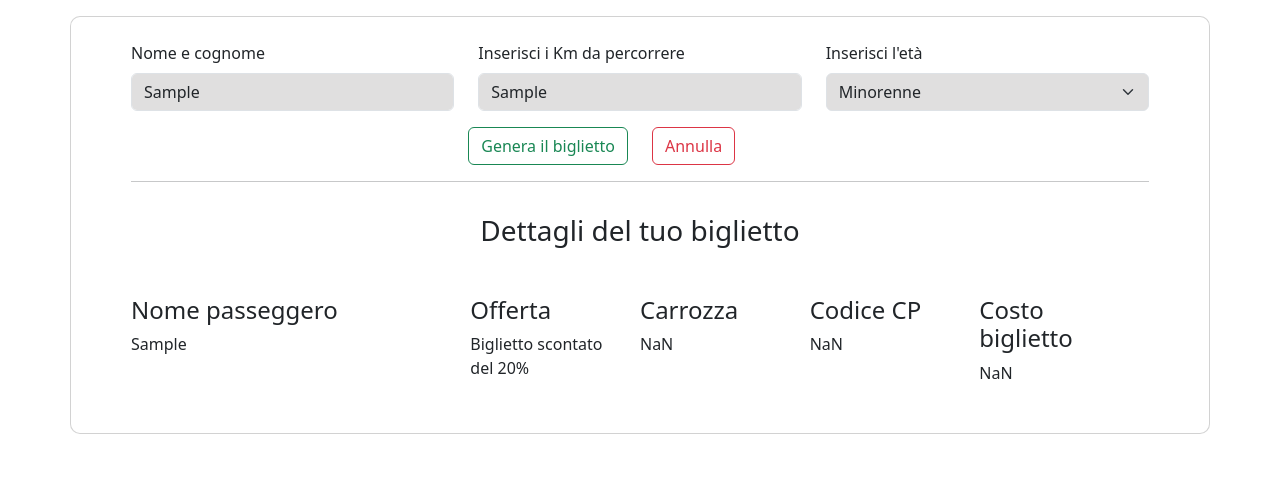
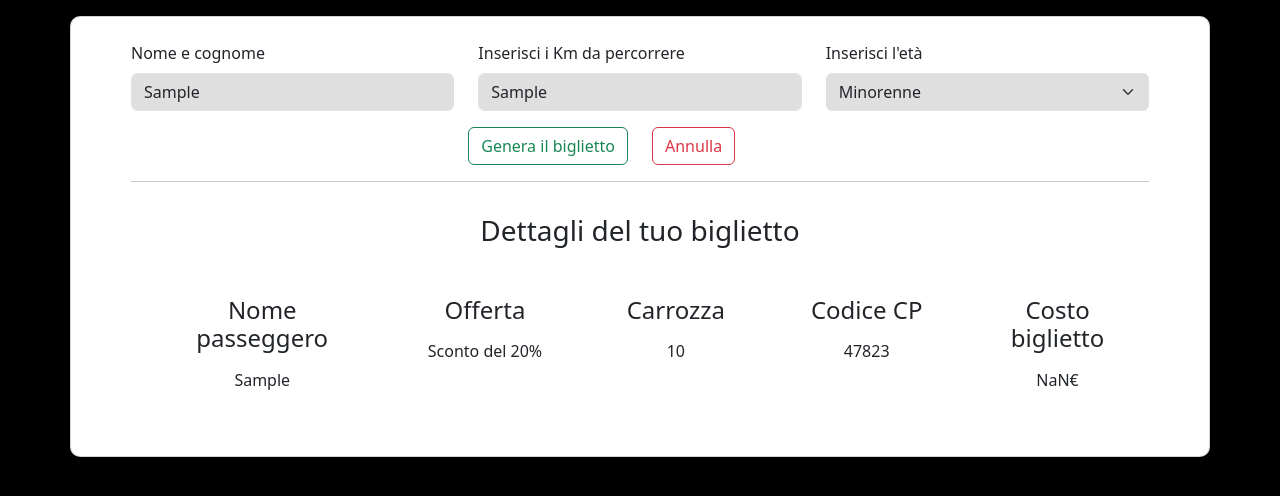
Before and after one commit to FrancescoPalazzo97/js-biglietto-treno-form, a plain HTML site: page index.html in a window 1280 px wide. Both pictures are taken after typing "Sample", "Sample" into the empty fields and a click on the button "Genera il biglietto". Drawn offline with nearby package versions, Linux system fonts and the light colour scheme.

Commit message:
[UPD] Card biglietto terminata

```diff
--- a/css/style.css
+++ b/css/style.css
@@ -4,6 +4,19 @@
     margin: 0;
     padding: 0;
     box-sizing: border-box;
+}
+
+body {
+    background-color: black;
+}
+
+ul {
+    list-style-type: none;
+    text-align: center;
+}
+
+ul li:last-child {
+    margin-top: 15px;
 }
 
 /* UTILITY */
@@ -15,6 +28,14 @@
 .form-control,
 .form-select {
     background-color: #e0dfdf;
+}
+
+.d-block {
+    display: block;
+}
+
+.d-none {
+    display: none;
 }
 
 /* FLEX */
@@ -38,3 +59,7 @@
 .card {
     border-radius: 10px;
 }
+
+.abc>span {
+    padding: 20px;
+}
--- a/index.html
+++ b/index.html
@@ -15,11 +15,11 @@
                     <div class="row row-cols-3">
                         <div class="col">
                             <label for="name" class="form-label">Nome e cognome</label>
-                            <input type="text" id="name-field" class="form-control">
+                            <input type="text" id="name-field" class="form-control" required>
                         </div>
                         <div class="col">
                             <label for="km" class="form-label">Inserisci i Km da percorrere</label>
-                            <input type="text" id="km" class="form-control">
+                            <input type="text" id="km" class="form-control" required>
                         </div>
                         <div class="col">
                             <label for="age" class="form-label">Inserisci l'età</label>
@@ -32,56 +32,72 @@
                     </div>
                     <div class="row row-cols-2 mt-3">
                         <div class="col d-flex j-end">
-                            <button class="btn btn-outline-success">Genera il biglietto</button>
+                            <button class="btn btn-outline-success" id="conferma">Genera il biglietto</button>
                         </div>
                         <div class="col d-flex">
-                            <button class="btn btn-outline-danger">Annulla</button>
+                            <button class="btn btn-outline-danger" id="annulla">Annulla</button>
                         </div>
                     </div>
                 </form>
             </div>
-            <div class="col">
+            <div class="col d-none" id="result">
                 <hr class="mt-3">
                 <div class="row">
                     <div class="col-12 my-3">
                         <h3 class="text-center">Dettagli del tuo biglietto</h2>
                     </div>
                     <div class="row my-4">
-                    <div class="col-4">
-                        <h4>Nome passeggero</h4>
-                        <span id="user-name"></span>
+                    <div class="col-3">
+                        <ul>
+                            <li>
+                                <h4>Nome passeggero</h4>
+                            </li>
+                            <li>
+                                <span id="user-name"></span>
+                            </li>
+                        </ul>
                     </div>
-                        <div class="col-8">
+                        <div class="col-9">
                             <div class="row row-cols-4">
                                 <div class="col">
-                                    <div>
-                                        <h4>Offerta</h4>
-                                    </div>
-                                    <div>
-                                        <span id="ticket-discount"></span>
-                                    </div>
+                                    <ul>
+                                        <li>
+                                            <h4>Offerta</h4>
+                                        </li>
+                                        <li>
+                                            <span id="ticket-discount"></span>
+                                        </li>
+                                    </ul>
                                 </div>
-                                <div class="col">
-                                    <div>
-                                        <h4>Carrozza</h4>
-                                    </div>
-                                    <div>
-                                        <span id="train-car"></span>
-                                    </div>
+                                <div class="col text-center">
+                                    <ul>
+                                        <li>
+                                            <h4>Carrozza</h4>
+                                        </li>
+                                        <li>
+                                            <span id="train-car"></span>
+                                        </li>
+                                    </ul>
                                 </div>
-                                <div class="col">
-                                    <div>
-                                        <h4>Codice CP</h4>
-                                    </div>
-                                    <div id="cp-code"></div>
+                                <div class="col text-center">
+                                    <ul>
+                                        <li>
+                                            <h4>Codice CP</h4>
+                                        </li>
+                                        <li>
+                                            <span id="cp-code"></span>
+                                        </li>
+                                    </ul>
                                 </div>
-                                <div class="col">
-                                    <div>
-                                        <h4>Costo biglietto</h4>
-                                    </div>
-                                    <div>
-                                        <span id="ticket-price"></span>
-                                    </div>
+                                <div class="col text-center">
+                                    <ul>
+                                        <li>
+                                            <h4>Costo biglietto</h4>
+                                        </li>
+                                        <li>
+                                            <span id="ticket-price"></span>
+                                        </li>
+                                    </ul>
                                 </div>
                             </div>
                         </div>
--- a/js/script.js
+++ b/js/script.js
@@ -1,7 +1,9 @@
 let nameField = document.getElementById('name-field'); // Definisco la variabile nameField che conterrà il nome che l'utente inserisce
 let kmValue = document.getElementById('km'); // Definisco la variabile kmToTravel che conterrà i km che l'utente deve percorrere
 let age = document.getElementById('age'); // Definisco la variabile age che conterrà la scelta effettuata dall'utente
-let btn = document.querySelector('button') // Recupero il tag button e lo metto dentro la variabile btn
+let btnSuccess = document.getElementById('conferma') // Recupero il tag button e lo metto dentro la variabile btn
+
+let results = document.getElementById('result');
 
 let userName = document.getElementById('user-name');
 let ticketDiscount = document.getElementById('ticket-discount');
@@ -16,9 +18,9 @@ const discontSenior = 0.6; // Definisco le varibili per il prezzo al km e per le
 
 let paragraph = document.querySelector('p')
 
-btn.addEventListener('click', function(event){ // Creo l'evento al click del button e ne definisco la funzione
+btnSuccess.addEventListener('click', function(event){ // Creo l'evento al click del button e ne definisco la funzione
     event.preventDefault()
-    let kmToTravel = parseInt(kmValue.value) // Prendo il valore contenuto in kmValue e lo assegno alla variabile kmToTravel passandolo come valore numerico
+    let kmToTravel = parseInt(kmValue.value.trim()) // Prendo il valore contenuto in kmValue e lo assegno alla variabile kmToTravel passandolo come valore numerico
     console.log(nameField.value);
     console.log(kmToTravel);
     console.log(age.value);
@@ -26,22 +28,24 @@ btn.addEventListener('click', function(event){ // Creo l'evento al click del but
     let string
     let price = kmToTravel * priceToKm; // Prezzo finale senza scontische
 
-    userName.innerHTML = nameField.value;
-    trainCar.innerHTML = Math.floor(Math.random * 10 + 1);
-    cpCode.innerHTML = Math.floor(Math.random * 100000 + 1);
+    results.className = results.className.replace(`d-none`, `d-block`)
+
+    userName.innerHTML = nameField.value.trim();
+    trainCar.innerHTML = Math.floor(Math.random() * 10 + 1);
+    cpCode.innerHTML = Math.floor(Math.random() * (100000 - 10000) + 1);
 
     if (age.value.includes('minorenne')){ // Prima condizione se l'utente inserisce minorenne
         let finalPrice = price * discontUnderage; // Prezzo totale * sconto riservato ai minorenni
-        ticketDiscount.innerHTML = `Biglietto scontato del 20%`;
-        ticketPrice.innerHTML = `${finalPrice.toFixed(2)}`;
+        ticketDiscount.innerHTML = `Sconto del 20%`;
+        ticketPrice.innerHTML = `${finalPrice.toFixed(2)}&euro;`;
 
     } else if (age.value.includes('senior')){ // Seconda condizione se l'utente inserisce over 65
         let finalPrice = price * discontSenior; // Prezzo totale * sconto riservato agli over 65
-        ticketDiscount.innerHTML = `Biglietto scontato del 40%`;
-        ticketPrice.innerHTML = `${finalPrice.toFixed(2)}`;
+        ticketDiscount.innerHTML = `Sconto del 40%`;
+        ticketPrice.innerHTML = `${finalPrice.toFixed(2)}&euro;`;
     } else { // Altrimenti se inserisce maggiorenne
         let finalPrice = price; // Prezzo finale senza scontische
         ticketDiscount.innerHTML = `Biglietto standard`;
-        ticketPrice.innerHTML = `${finalPrice.toFixed(2)}`;
+        ticketPrice.innerHTML = `${finalPrice.toFixed(2)}&euro;`;
     }
 })
```
